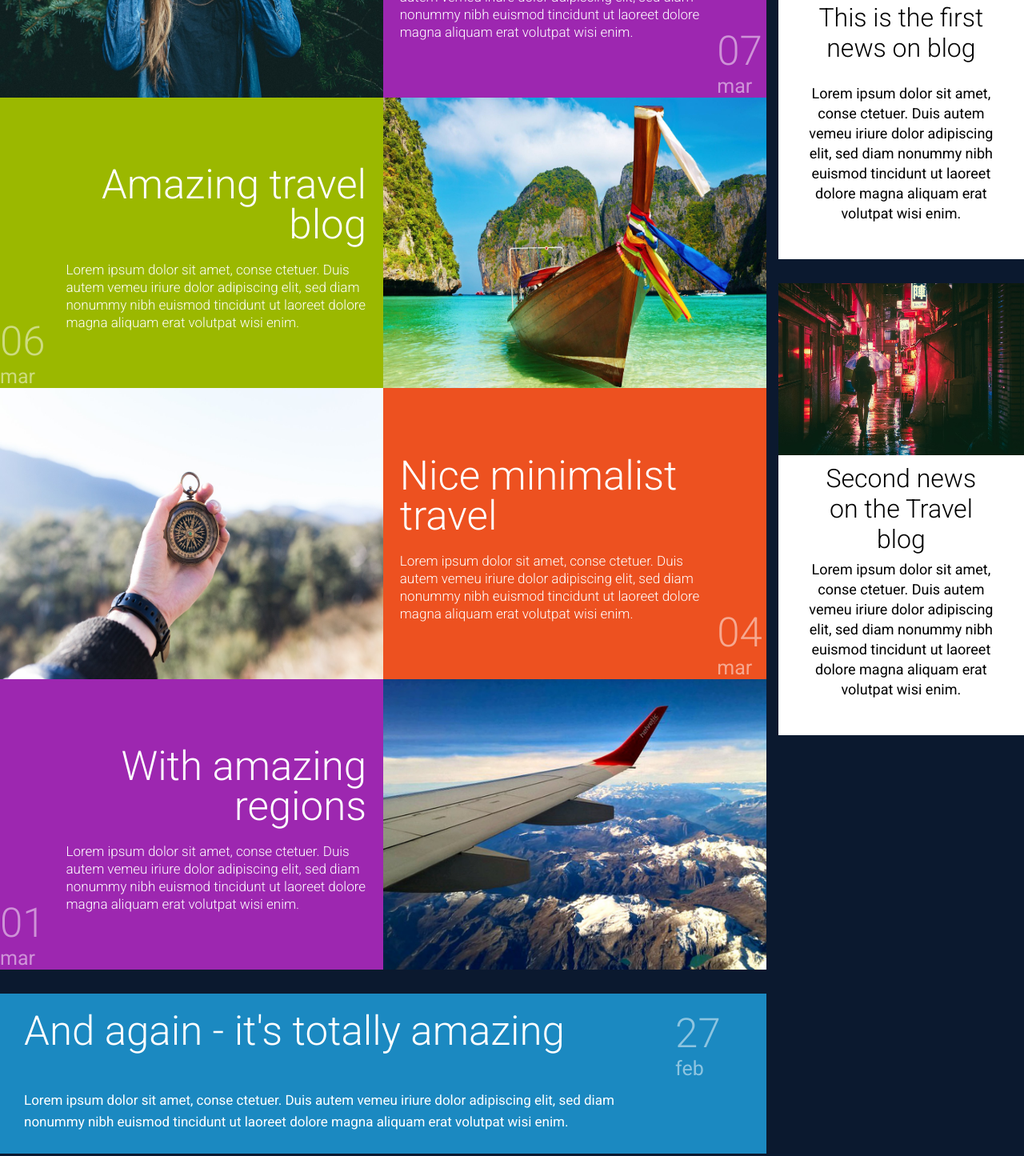
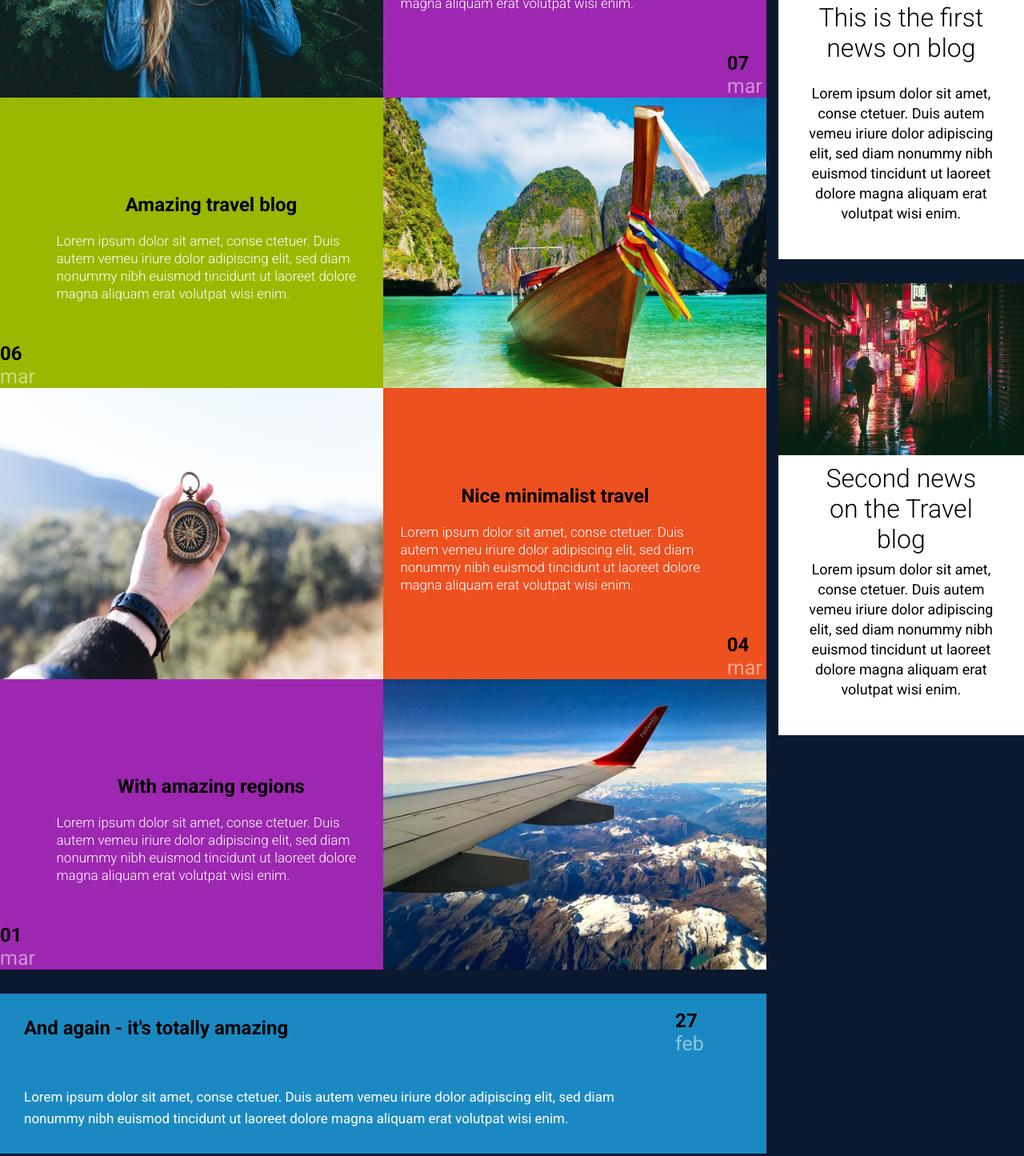
Before and after one commit to SergijBabich/FL-12, a plain HTML site: page FL12_HW5/homework/index.html in a window 1280 px wide. Shown: the part 845-2290 px from the top of the page at 80% size. Drawn offline with Linux system fonts and the light colour scheme; files whose address does not match are found by name.

Commit message:
Update index.html

```diff
--- a/FL12_HW5/homework/index.html
+++ b/FL12_HW5/homework/index.html
@@ -1,5 +1,6 @@
 <!DOCTYPE html>
 <html lang="en">
+
 <head>
     <meta charset="UTF-8">
     <meta name="viewport" content="width=device-width, initial-scale=1.0">
@@ -8,6 +9,7 @@
     <link href='https://fonts.googleapis.com/css?family=Roboto:400,100,300,700&subset=latin,latin-ext' rel='stylesheet' type='text/css'>
     <title>Responsive</title>
 </head>
+
 <body>
     <div class="wrapper-content">
         <header>
@@ -43,13 +45,13 @@
                     <img src="../img/post1.jpg" alt="">
                     <div class="wrapper-content-section">
                         <div class="content">
-            <h1>One responsive template</h1>
+                            <h2>One responsive template</h2>
                             <span>Lorem ipsum dolor sit amet, conse ctetuer. Duis autem vemeu
                iriure dolor adipiscing elit, sed diam nonummy nibh euismod tincidunt
                ut laoreet dolore magna aliquam erat volutpat wisi enim.</span>
                         </div>
                         <div class="data">
-            <h1>07</h1>
+                            <h2>07</h2>
                             <span>mar</span>
                         </div>
                     </div>
@@ -59,13 +61,13 @@
                     <img src="../img/post2.jpg" alt="">
                     <div class="wrapper-content-section">
                         <div class="content">
-            <h1>Amazing travel blog</h1>
+                            <h2>Amazing travel blog</h2>
                             <span>Lorem ipsum dolor sit amet, conse ctetuer. Duis autem vemeu
                iriure dolor adipiscing elit, sed diam nonummy nibh euismod tincidunt
                ut laoreet dolore magna aliquam erat volutpat wisi enim.</span>
                         </div>
                         <div class="data">
-            <h1>06</h1>
+                            <h2>06</h2>
                             <span>mar</span>
                         </div>
                     </div>
@@ -75,13 +77,13 @@
                     <img src="../img/post3.jpg" alt="">
                     <div class="wrapper-content-section">
                         <div class="content">
-                <h1>Nice minimalist travel</h1>
+                            <h2>Nice minimalist travel</h2>
                             <span>Lorem ipsum dolor sit amet, conse ctetuer. Duis autem vemeu
                    iriure dolor adipiscing elit, sed diam nonummy nibh euismod tincidunt
                    ut laoreet dolore magna aliquam erat volutpat wisi enim.</span>
                         </div>
                         <div class="data">
-                <h1>04</h1>
+                            <h2>04</h2>
                             <span>mar</span>
                         </div>
                     </div>
@@ -90,13 +92,13 @@
                     <img src="../img/post4.jpg" alt="">
                     <div class="wrapper-content-section">
                         <div class="content">
-                      <h1>With amazing regions</h1>
+                            <h2>With amazing regions</h2>
                             <span>Lorem ipsum dolor sit amet, conse ctetuer. Duis autem vemeu
                          iriure dolor adipiscing elit, sed diam nonummy nibh euismod tincidunt
                          ut laoreet dolore magna aliquam erat volutpat wisi enim.</span>
                         </div>
                         <div class="data">
-                      <h1>01</h1>
+                            <h2>01</h2>
                             <span>mar</span>
                         </div>
                     </div>
@@ -104,13 +106,13 @@
 
                 <div class="content-footer ">
                     <div class="content-footer-items">
-          <h1>And again - it's totally amazing</h1>
+                        <h2>And again - it's totally amazing</h2>
                         <span>Lorem ipsum dolor sit amet, conse ctetuer. Duis autem vemeu iriure
             dolor adipiscing elit, sed diam nonummy nibh euismod
             tincidunt ut laoreet dolore magna aliquam erat volutpat wisi enim.</span>
                     </div>
                     <div class="data">
-          <h1>27</h1>
+                        <h2>27</h2>
                         <span>feb</span>
                     </div>
                 </div>
@@ -151,4 +153,5 @@
         </footer>
     </div>
 </body>
+
 </html>
```
Lines whose indentation alone changed are shown as unchanged.
